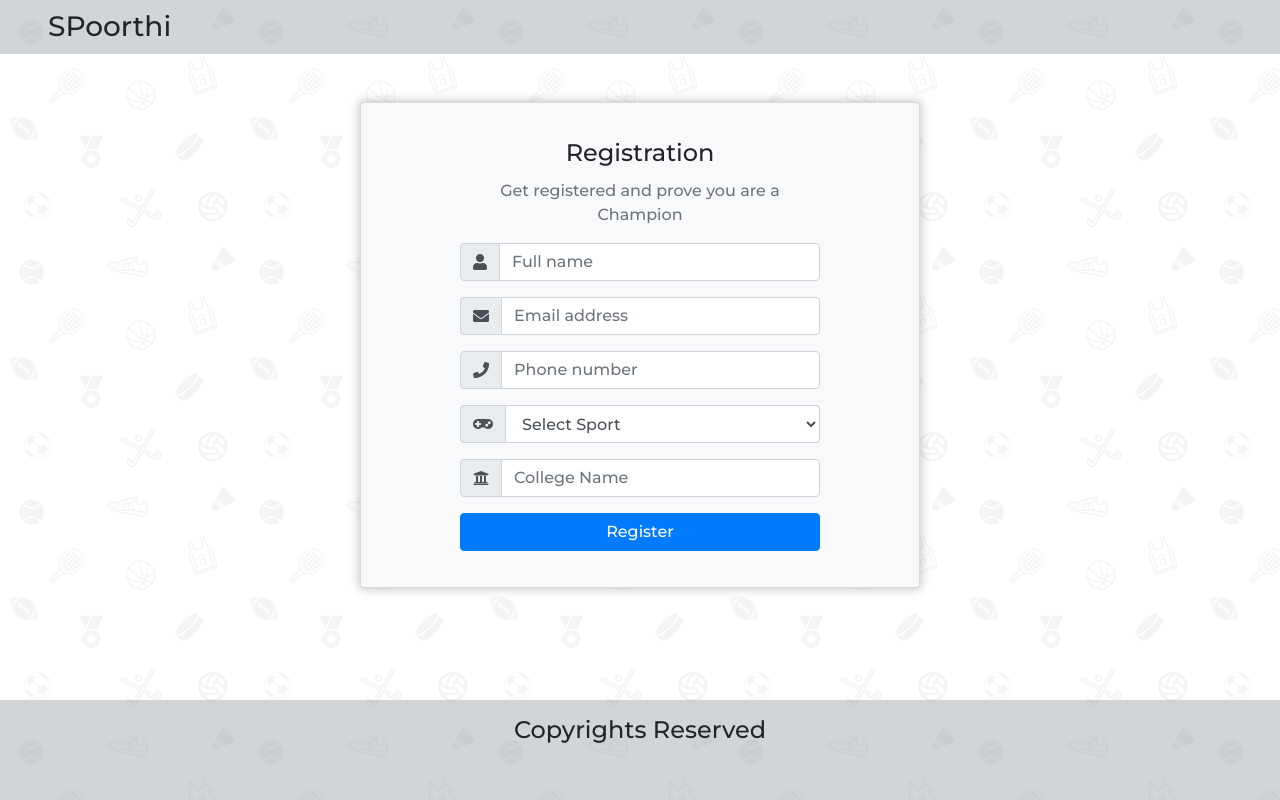
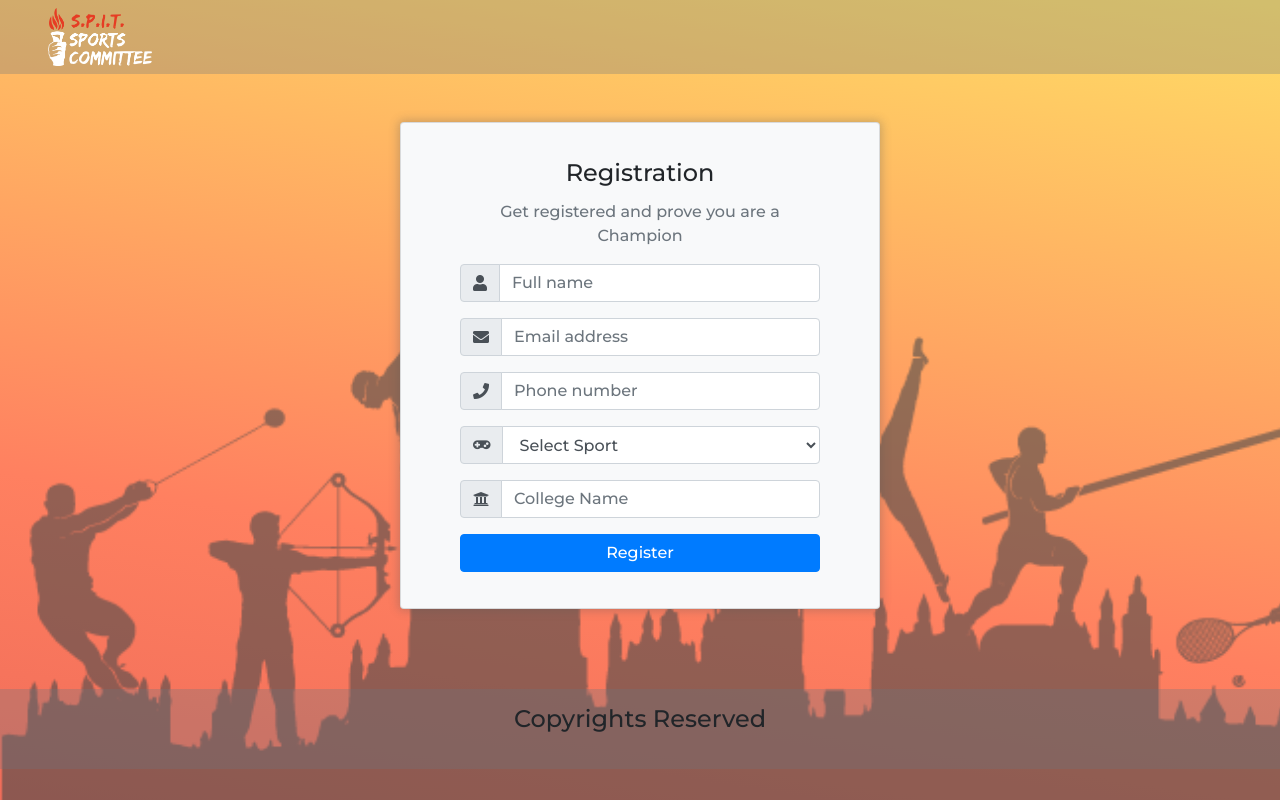
Before and after one commit to PatilOjas/SPoorthi, a Django app: page /registration/ in a window 1280 px wide. Run offline with Django 3.2, Linux system fonts and the light colour scheme; some libraries are stand-ins or nearby versions.

Commit message:
logo background positioning

```diff
--- a/static/CSS/_footer.scss
+++ b/static/CSS/_footer.scss
@@ -1,8 +1,6 @@
 footer{
-    position: absolute;
-    bottom: 0;
-    height: 100px;
-    width: 100%;
+    margin-top: 5em;
+    min-height: 5rem;
     text-align: center;
     padding: 1rem;
     background-color: rgba(108, 117, 125, 0.3); /*secondary*/
--- a/static/CSS/_navbar.scss
+++ b/static/CSS/_navbar.scss
@@ -1,9 +1,19 @@
 
 /* ####################################### navbar ###################################### */
 .navbar{
-    padding: 10px 3rem;
+    padding: 0.5rem 3rem;
     background-color: rgba(108, 117, 125, 0.3); /*secondary*/
 }
+
+.navbar .logo{
+    position: relative;
+}
+
+.logo img{
+    width: 6.5rem;
+    // height: 100%;
+}
+
 .navbar h3{
     margin-bottom: 0;
 }
--- a/static/CSS/_registration.scss
+++ b/static/CSS/_registration.scss
@@ -1,5 +1,5 @@
 .register-section .card{
-    width: 35rem;
+    width: 30rem;
     box-shadow: 0 0 10px 2px rgba(90, 90, 90, 0.3);
 }
 .register-section .container{
--- a/static/CSS/style.css
+++ b/static/CSS/style.css
@@ -5,16 +5,72 @@ body {
   -webkit-box-sizing: border-box;
           box-sizing: border-box;
   font-family: 'Montserrat', Verdana, Geneva, Tahoma, sans-serif;
-  background-image: url("/static/images/Sports.png");
-  background-repeat: repeat;
-  background-size: 15rem;
+  background-repeat: no-repeat;
+  background: -webkit-gradient(linear, left bottom, right top, from(#db5050), color-stop(#ff8060), to(#fff066));
+  background: linear-gradient(to right top, #db5050, #ff8060, #fff066);
+  background-size: 400%;
+  position: relative;
+  min-height: 100vh;
+  -webkit-animation-name: move-bg;
+          animation-name: move-bg;
+  -webkit-animation-duration: 10s;
+          animation-duration: 10s;
+  -webkit-animation-iteration-count: infinite;
+          animation-iteration-count: infinite;
+  -webkit-animation-timing-function: ease-in-out;
+          animation-timing-function: ease-in-out;
+}
+
+body::after {
+  content: '';
+  position: absolute;
+  top: 0;
+  z-index: -1;
+  opacity: 0.6;
+  width: 100%;
+  height: 100%;
+  background-image: url("/static/images/equip3.png");
+  background-repeat: no-repeat;
+  background-size: cover;
+}
+
+@-webkit-keyframes move-bg {
+  0% {
+    background-position: 0% 0%;
+  }
+  50% {
+    background-position: 100% 100%;
+  }
+  100% {
+    background-position: 0% 0%;
+  }
+}
+
+@keyframes move-bg {
+  0% {
+    background-position: 0% 0%;
+  }
+  50% {
+    background-position: 100% 100%;
+  }
+  100% {
+    background-position: 0% 0%;
+  }
 }
 
 /* ####################################### navbar ###################################### */
 .navbar {
-  padding: 10px 3rem;
+  padding: 0.5rem 3rem;
   background-color: rgba(108, 117, 125, 0.3);
   /*secondary*/
+}
+
+.navbar .logo {
+  position: relative;
+}
+
+.logo img {
+  width: 6.5rem;
 }
 
 .navbar h3 {
@@ -22,7 +78,7 @@ body {
 }
 
 .register-section .card {
-  width: 35rem;
+  width: 30rem;
   -webkit-box-shadow: 0 0 10px 2px rgba(90, 90, 90, 0.3);
           box-shadow: 0 0 10px 2px rgba(90, 90, 90, 0.3);
 }
@@ -37,10 +93,8 @@ body {
 }
 
 footer {
-  position: absolute;
-  bottom: 0;
-  height: 100px;
-  width: 100%;
+  margin-top: 5em;
+  min-height: 5rem;
   text-align: center;
   padding: 1rem;
   background-color: rgba(108, 117, 125, 0.3);
--- a/static/CSS/style.scss
+++ b/static/CSS/style.scss
@@ -5,10 +5,42 @@ body{
     padding: 0;
     box-sizing: border-box;
     font-family: 'Montserrat', Verdana, Geneva, Tahoma, sans-serif;
-    background-image: url("/static/images/Sports.png");
-    background-repeat: repeat;
-    background-size: 15rem;
+    // background-image: url("/static/images/Sports.png");
+    background-repeat: no-repeat;
+    background: linear-gradient(to right top, #db5050,#ff8060, #fff066);
+    background-size: 400%;
+    position: relative;
+    min-height: 100vh;
+    animation-name: move-bg;
+    animation-duration: 10s;
+    animation-iteration-count: infinite;
+    animation-timing-function: ease-in-out;
 }
+body::after{
+    content: '';
+    position: absolute;
+    top: 0;
+    z-index: -1;
+    opacity: 0.6;
+    width: 100%;
+    height: 100%;
+    background-image: url("/static/images/equip3.png");
+    background-repeat: no-repeat;
+    background-size: cover;
+}
+
+@keyframes move-bg{
+    0%{
+        background-position: (0% 0%);
+    }
+    50%{
+        background-position: (100% 100%);
+    }
+    100%{
+        background-position: (0% 0%);
+    }
+}
+
 
 @import "navbar";
 @import "registration";
--- a/static/templates/base.html
+++ b/static/templates/base.html
@@ -19,7 +19,9 @@
 <body>
 
     <nav class="navbar">
-        <h3>SPoorthi</h3>
+        <div class="logo">
+			<img src="{% static 'images/sports_com_logo.png' %}" alt="Sports Committee logo">
+		</div>
     </nav>
 
     {% block content %}
--- a/static/templates/index.html
+++ b/static/templates/index.html
@@ -38,7 +38,7 @@
 						</div> <!-- form-group// -->
 						<div class="form-group input-group">
 							<div class="input-group-prepend">
-								<span class="input-group-text"> <i class="fa fa-gamepad"></i> </span>
+								<span class="input-group-text"> <i class="fa fa-gamepad fa-sm"></i> </span>
 							</div>
 							<select class="form-control" name="event" required>
 								<option value="" selected="Select job type">Select Sport</option>
```
Also changed, not shown: static/images/equip3.png (added), 1 other file.
